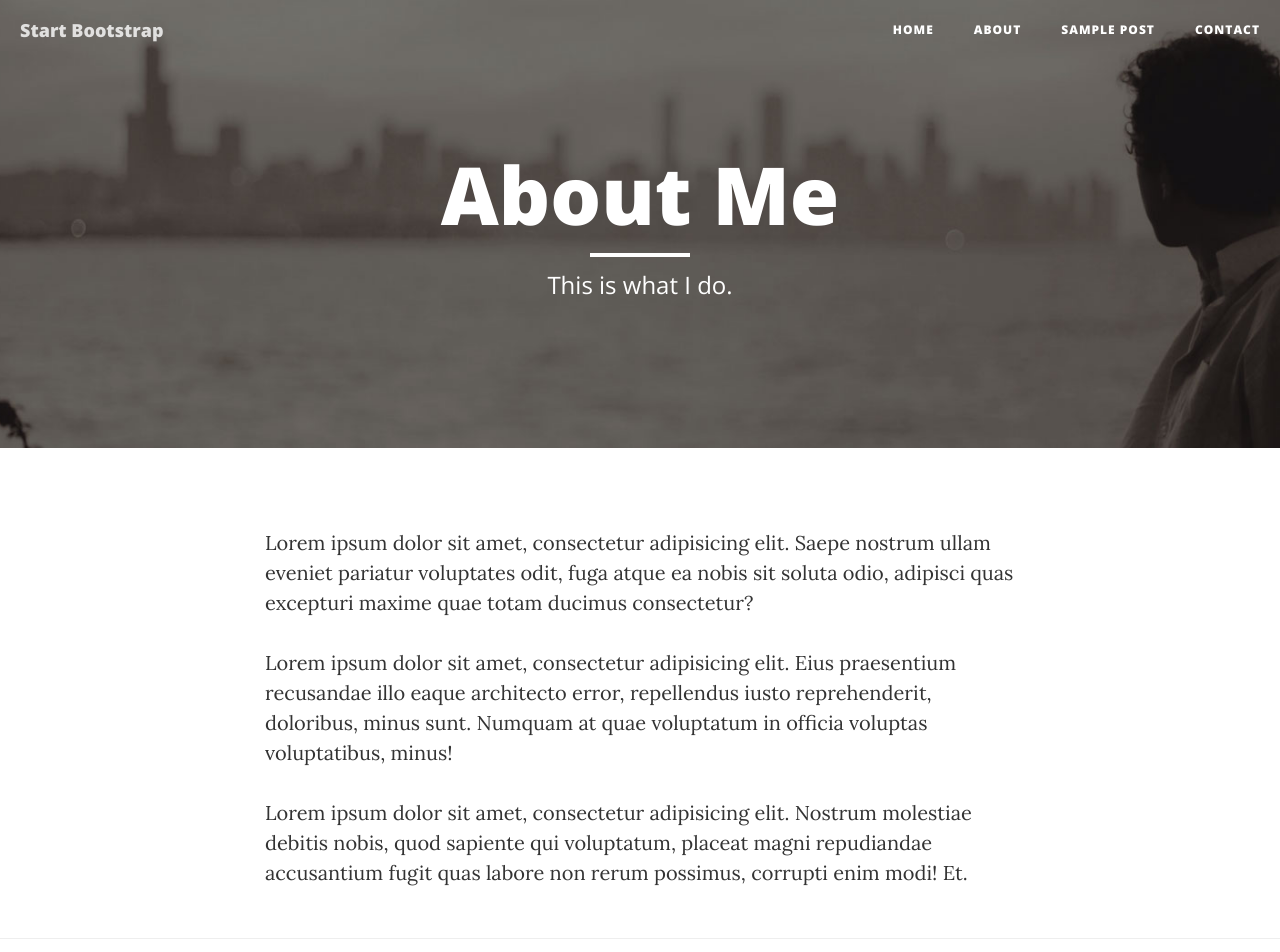
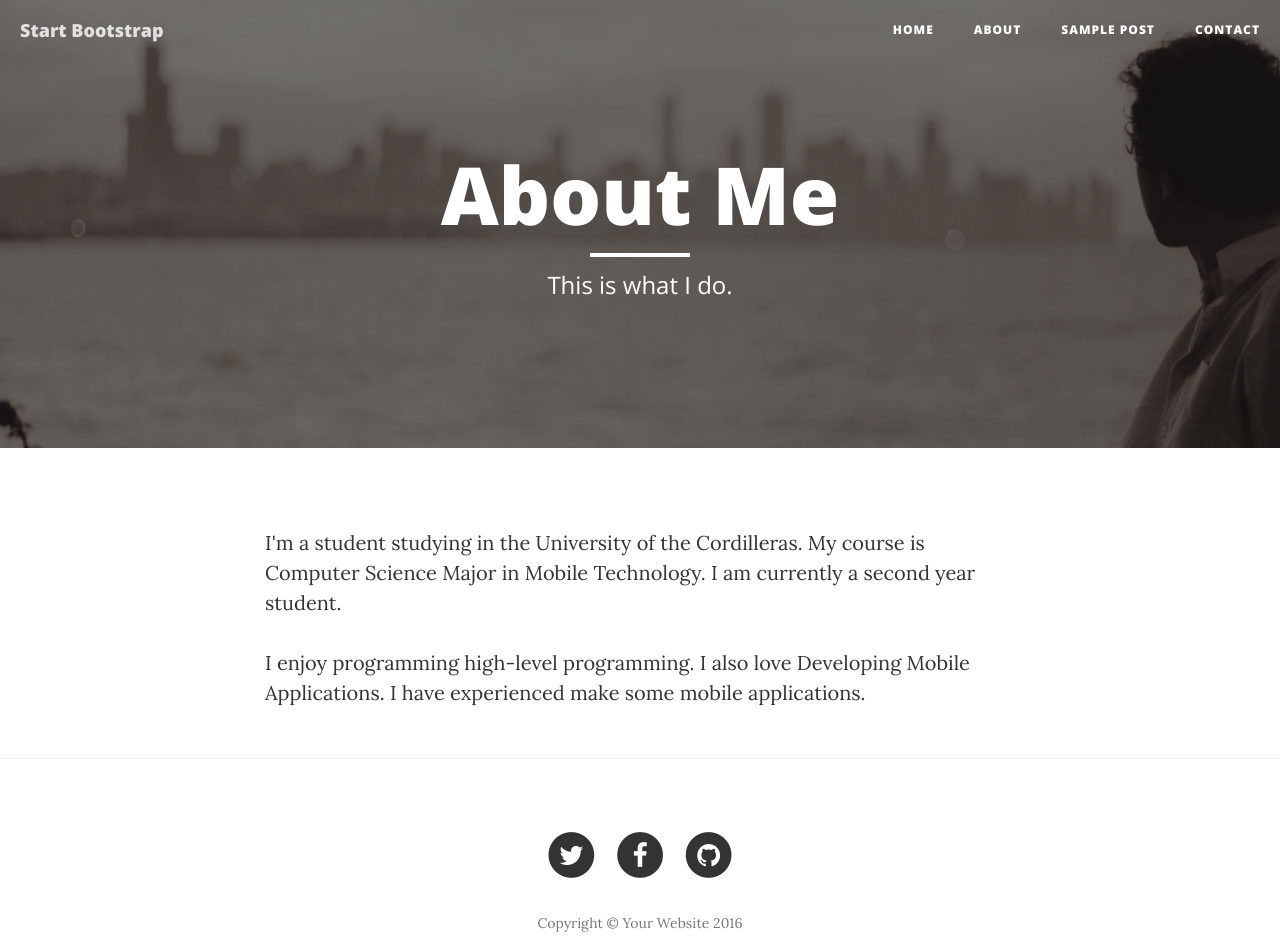
Before and after one commit to jeerhsandeep/github.blog, a website: page about.html in a window 1280 px wide. Shown: the top 952 px of the page. Drawn offline with nearby package versions, Linux system fonts and the light colour scheme.

Commit message:
Update about.html

```diff
--- a/about.html
+++ b/about.html
@@ -87,9 +87,8 @@
     <div class="container">
         <div class="row">
             <div class="col-lg-8 col-lg-offset-2 col-md-10 col-md-offset-1">
-                <p>Lorem ipsum dolor sit amet, consectetur adipisicing elit. Saepe nostrum ullam eveniet pariatur voluptates odit, fuga atque ea nobis sit soluta odio, adipisci quas excepturi maxime quae totam ducimus consectetur?</p>
-                <p>Lorem ipsum dolor sit amet, consectetur adipisicing elit. Eius praesentium recusandae illo eaque architecto error, repellendus iusto reprehenderit, doloribus, minus sunt. Numquam at quae voluptatum in officia voluptas voluptatibus, minus!</p>
-                <p>Lorem ipsum dolor sit amet, consectetur adipisicing elit. Nostrum molestiae debitis nobis, quod sapiente qui voluptatum, placeat magni repudiandae accusantium fugit quas labore non rerum possimus, corrupti enim modi! Et.</p>
+                <p>I'm a student studying in the University of the Cordilleras. My course is Computer Science Major in Mobile Technology. I am currently a second year student.</p>
+                <p>I enjoy programming high-level programming. I also love Developing Mobile Applications. I have experienced make some mobile applications.</p>
             </div>
         </div>
     </div>
```
